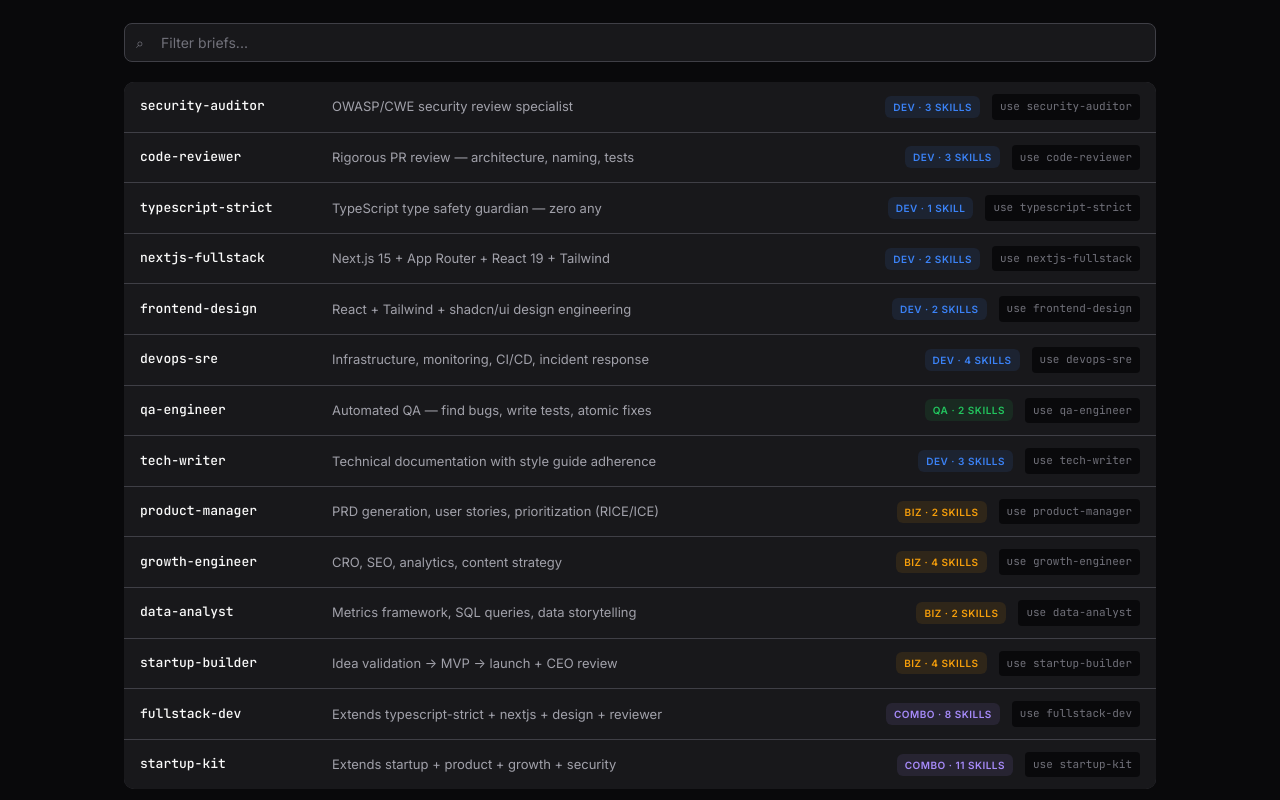
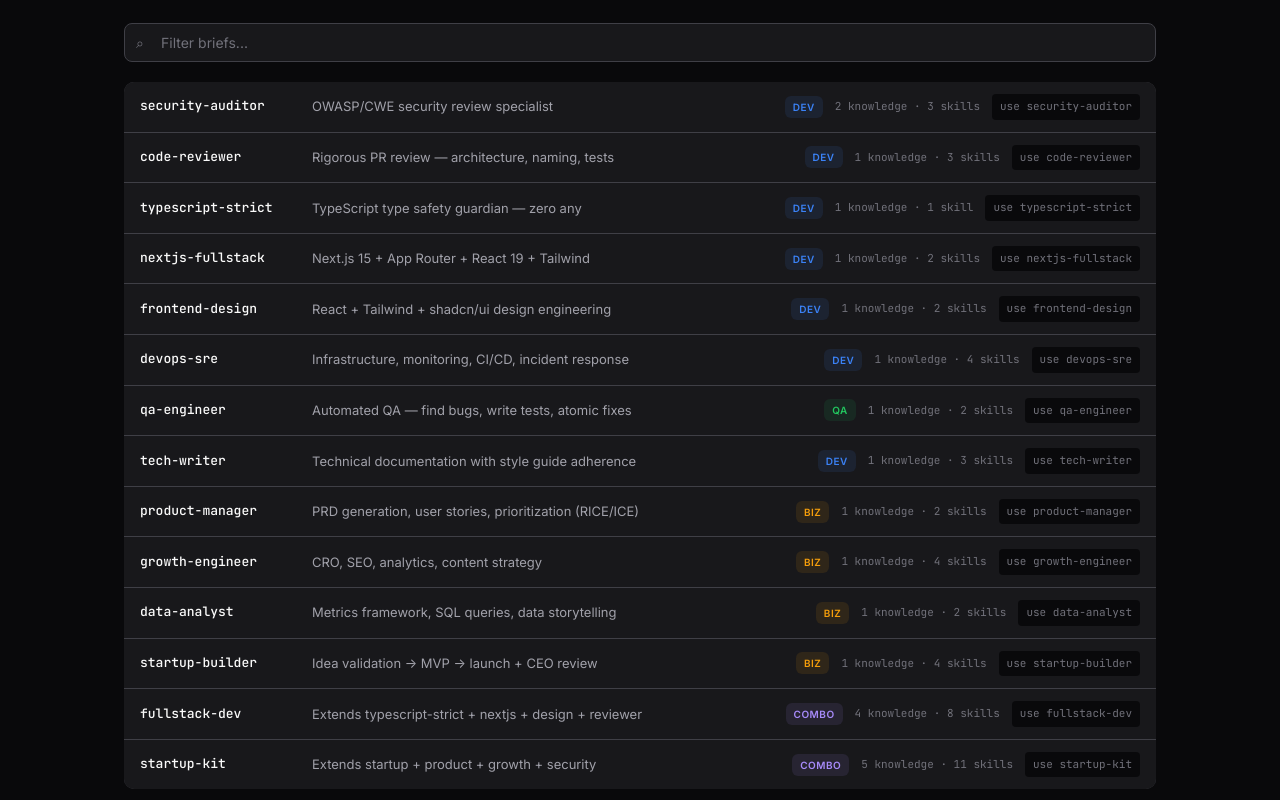
Before and after one commit to 0xranx/agentbrief, a website: page site/index.html in a window 1280 px wide. Shown: the part 780-1580 px from the top of the page. Drawn offline with Linux system fonts and the light colour scheme.

Commit message:
v0.1.1: Strip HTML comments from compilation, show knowledge+skills on website
Fixes:
- Compiler strips HTML comments from personality.md before compilation
  (init template guides like <!-- Write 1-2 sentences --> no longer leak to agents)
- Website brief listing now shows "N knowledge · N skills" instead of just skill count

Version bump to 0.1.1 for npm publish.

Co-Authored-By: Claude Opus 4.6 (1M context) <noreply@anthropic.com>

```diff
--- a/package.json
+++ b/package.json
@@ -1,6 +1,6 @@
 {
   "name": "agentbrief",
-  "version": "0.1.0",
+  "version": "0.1.1",
   "description": "Pluggable role definitions for AI coding agents",
   "type": "module",
   "main": "./dist/index.js",
--- a/site/index.html
+++ b/site/index.html
@@ -81,7 +81,7 @@ nav .nav-links a:hover{color:var(--text)}
 
 /* Brief List */
 .brief-list{display:flex;flex-direction:column;gap:1px;background:var(--border);border-radius:var(--radius);overflow:hidden}
-.brief-item{display:grid;grid-template-columns:180px 1fr auto auto;gap:12px;align-items:center;padding:12px 16px;background:var(--surface);transition:background .1s;cursor:default}
+.brief-item{display:grid;grid-template-columns:160px 1fr auto auto auto;gap:12px;align-items:center;padding:12px 16px;background:var(--surface);transition:background .1s;cursor:default}
 .brief-item:hover{background:var(--surface2)}
 .brief-item .bi-name{font-family:var(--mono);font-size:13px;font-weight:500;white-space:nowrap}
 .brief-item .bi-desc{font-size:13px;color:var(--muted);white-space:nowrap;overflow:hidden;text-overflow:ellipsis}
@@ -90,6 +90,7 @@ nav .nav-links a:hover{color:var(--text)}
 .bi-tag.biz{background:var(--orange-dim);color:var(--orange)}
 .bi-tag.qa{background:var(--green-dim);color:var(--green)}
 .bi-tag.combo{background:var(--purple-dim);color:var(--purple)}
+.brief-item .bi-layers{font-family:var(--mono);font-size:11px;color:var(--dim);white-space:nowrap}
 .brief-item .bi-cmd{font-family:var(--mono);font-size:11px;color:var(--dim);background:var(--bg);padding:4px 8px;border-radius:4px;white-space:nowrap;cursor:pointer;transition:color .1s}
 .brief-item .bi-cmd:hover{color:var(--accent)}
 
@@ -125,7 +126,7 @@ footer a:hover{color:var(--muted)}
 @media(max-width:768px){
   .engines{grid-template-columns:1fr 1fr}
   .brief-item{grid-template-columns:1fr auto}
-  .brief-item .bi-desc,.brief-item .bi-cmd{display:none}
+  .brief-item .bi-desc,.brief-item .bi-cmd,.brief-item .bi-layers{display:none}
   .sources{grid-template-columns:1fr}
 }
 @media(max-width:480px){
@@ -185,20 +186,20 @@ footer a:hover{color:var(--muted)}
   </div>
 
   <div class="brief-list" id="brief-list">
-    <div class="brief-item" data-name="security-auditor" data-cat="dev"><span class="bi-name">security-auditor</span><span class="bi-desc">OWASP/CWE security review specialist</span><span class="bi-tag dev">dev · 3 skills</span><span class="bi-cmd" onclick="copyCmd(this)">use security-auditor</span></div>
-    <div class="brief-item" data-name="code-reviewer" data-cat="dev"><span class="bi-name">code-reviewer</span><span class="bi-desc">Rigorous PR review — architecture, naming, tests</span><span class="bi-tag dev">dev · 3 skills</span><span class="bi-cmd" onclick="copyCmd(this)">use code-reviewer</span></div>
-    <div class="brief-item" data-name="typescript-strict" data-cat="dev"><span class="bi-name">typescript-strict</span><span class="bi-desc">TypeScript type safety guardian — zero any</span><span class="bi-tag dev">dev · 1 skill</span><span class="bi-cmd" onclick="copyCmd(this)">use typescript-strict</span></div>
-    <div class="brief-item" data-name="nextjs-fullstack" data-cat="dev"><span class="bi-name">nextjs-fullstack</span><span class="bi-desc">Next.js 15 + App Router + React 19 + Tailwind</span><span class="bi-tag dev">dev · 2 skills</span><span class="bi-cmd" onclick="copyCmd(this)">use nextjs-fullstack</span></div>
-    <div class="brief-item" data-name="frontend-design" data-cat="dev"><span class="bi-name">frontend-design</span><span class="bi-desc">React + Tailwind + shadcn/ui design engineering</span><span class="bi-tag dev">dev · 2 skills</span><span class="bi-cmd" onclick="copyCmd(this)">use frontend-design</span></div>
-    <div class="brief-item" data-name="devops-sre" data-cat="dev"><span class="bi-name">devops-sre</span><span class="bi-desc">Infrastructure, monitoring, CI/CD, incident response</span><span class="bi-tag dev">dev · 4 skills</span><span class="bi-cmd" onclick="copyCmd(this)">use devops-sre</span></div>
-    <div class="brief-item" data-name="qa-engineer" data-cat="qa"><span class="bi-name">qa-engineer</span><span class="bi-desc">Automated QA — find bugs, write tests, atomic fixes</span><span class="bi-tag qa">qa · 2 skills</span><span class="bi-cmd" onclick="copyCmd(this)">use qa-engineer</span></div>
-    <div class="brief-item" data-name="tech-writer" data-cat="dev"><span class="bi-name">tech-writer</span><span class="bi-desc">Technical documentation with style guide adherence</span><span class="bi-tag dev">dev · 3 skills</span><span class="bi-cmd" onclick="copyCmd(this)">use tech-writer</span></div>
-    <div class="brief-item" data-name="product-manager" data-cat="biz"><span class="bi-name">product-manager</span><span class="bi-desc">PRD generation, user stories, prioritization (RICE/ICE)</span><span class="bi-tag biz">biz · 2 skills</span><span class="bi-cmd" onclick="copyCmd(this)">use product-manager</span></div>
-    <div class="brief-item" data-name="growth-engineer" data-cat="biz"><span class="bi-name">growth-engineer</span><span class="bi-desc">CRO, SEO, analytics, content strategy</span><span class="bi-tag biz">biz · 4 skills</span><span class="bi-cmd" onclick="copyCmd(this)">use growth-engineer</span></div>
-    <div class="brief-item" data-name="data-analyst" data-cat="biz"><span class="bi-name">data-analyst</span><span class="bi-desc">Metrics framework, SQL queries, data storytelling</span><span class="bi-tag biz">biz · 2 skills</span><span class="bi-cmd" onclick="copyCmd(this)">use data-analyst</span></div>
-    <div class="brief-item" data-name="startup-builder" data-cat="biz"><span class="bi-name">startup-builder</span><span class="bi-desc">Idea validation → MVP → launch + CEO review</span><span class="bi-tag biz">biz · 4 skills</span><span class="bi-cmd" onclick="copyCmd(this)">use startup-builder</span></div>
-    <div class="brief-item" data-name="fullstack-dev" data-cat="combo"><span class="bi-name">fullstack-dev</span><span class="bi-desc">Extends typescript-strict + nextjs + design + reviewer</span><span class="bi-tag combo">combo · 8 skills</span><span class="bi-cmd" onclick="copyCmd(this)">use fullstack-dev</span></div>
-    <div class="brief-item" data-name="startup-kit" data-cat="combo"><span class="bi-name">startup-kit</span><span class="bi-desc">Extends startup + product + growth + security</span><span class="bi-tag combo">combo · 11 skills</span><span class="bi-cmd" onclick="copyCmd(this)">use startup-kit</span></div>
+    <div class="brief-item" data-name="security-auditor" data-cat="dev"><span class="bi-name">security-auditor</span><span class="bi-desc">OWASP/CWE security review specialist</span><span class="bi-tag dev">dev</span><span class="bi-layers">2 knowledge · 3 skills</span><span class="bi-cmd" onclick="copyCmd(this)">use security-auditor</span></div>
+    <div class="brief-item" data-name="code-reviewer" data-cat="dev"><span class="bi-name">code-reviewer</span><span class="bi-desc">Rigorous PR review — architecture, naming, tests</span><span class="bi-tag dev">dev</span><span class="bi-layers">1 knowledge · 3 skills</span><span class="bi-cmd" onclick="copyCmd(this)">use code-reviewer</span></div>
+    <div class="brief-item" data-name="typescript-strict" data-cat="dev"><span class="bi-name">typescript-strict</span><span class="bi-desc">TypeScript type safety guardian — zero any</span><span class="bi-tag dev">dev</span><span class="bi-layers">1 knowledge · 1 skill</span><span class="bi-cmd" onclick="copyCmd(this)">use typescript-strict</span></div>
+    <div class="brief-item" data-name="nextjs-fullstack" data-cat="dev"><span class="bi-name">nextjs-fullstack</span><span class="bi-desc">Next.js 15 + App Router + React 19 + Tailwind</span><span class="bi-tag dev">dev</span><span class="bi-layers">1 knowledge · 2 skills</span><span class="bi-cmd" onclick="copyCmd(this)">use nextjs-fullstack</span></div>
+    <div class="brief-item" data-name="frontend-design" data-cat="dev"><span class="bi-name">frontend-design</span><span class="bi-desc">React + Tailwind + shadcn/ui design engineering</span><span class="bi-tag dev">dev</span><span class="bi-layers">1 knowledge · 2 skills</span><span class="bi-cmd" onclick="copyCmd(this)">use frontend-design</span></div>
+    <div class="brief-item" data-name="devops-sre" data-cat="dev"><span class="bi-name">devops-sre</span><span class="bi-desc">Infrastructure, monitoring, CI/CD, incident response</span><span class="bi-tag dev">dev</span><span class="bi-layers">1 knowledge · 4 skills</span><span class="bi-cmd" onclick="copyCmd(this)">use devops-sre</span></div>
+    <div class="brief-item" data-name="qa-engineer" data-cat="qa"><span class="bi-name">qa-engineer</span><span class="bi-desc">Automated QA — find bugs, write tests, atomic fixes</span><span class="bi-tag qa">qa</span><span class="bi-layers">1 knowledge · 2 skills</span><span class="bi-cmd" onclick="copyCmd(this)">use qa-engineer</span></div>
+    <div class="brief-item" data-name="tech-writer" data-cat="dev"><span class="bi-name">tech-writer</span><span class="bi-desc">Technical documentation with style guide adherence</span><span class="bi-tag dev">dev</span><span class="bi-layers">1 knowledge · 3 skills</span><span class="bi-cmd" onclick="copyCmd(this)">use tech-writer</span></div>
+    <div class="brief-item" data-name="product-manager" data-cat="biz"><span class="bi-name">product-manager</span><span class="bi-desc">PRD generation, user stories, prioritization (RICE/ICE)</span><span class="bi-tag biz">biz</span><span class="bi-layers">1 knowledge · 2 skills</span><span class="bi-cmd" onclick="copyCmd(this)">use product-manager</span></div>
+    <div class="brief-item" data-name="growth-engineer" data-cat="biz"><span class="bi-name">growth-engineer</span><span class="bi-desc">CRO, SEO, analytics, content strategy</span><span class="bi-tag biz">biz</span><span class="bi-layers">1 knowledge · 4 skills</span><span class="bi-cmd" onclick="copyCmd(this)">use growth-engineer</span></div>
+    <div class="brief-item" data-name="data-analyst" data-cat="biz"><span class="bi-name">data-analyst</span><span class="bi-desc">Metrics framework, SQL queries, data storytelling</span><span class="bi-tag biz">biz</span><span class="bi-layers">1 knowledge · 2 skills</span><span class="bi-cmd" onclick="copyCmd(this)">use data-analyst</span></div>
+    <div class="brief-item" data-name="startup-builder" data-cat="biz"><span class="bi-name">startup-builder</span><span class="bi-desc">Idea validation → MVP → launch + CEO review</span><span class="bi-tag biz">biz</span><span class="bi-layers">1 knowledge · 4 skills</span><span class="bi-cmd" onclick="copyCmd(this)">use startup-builder</span></div>
+    <div class="brief-item" data-name="fullstack-dev" data-cat="combo"><span class="bi-name">fullstack-dev</span><span class="bi-desc">Extends typescript-strict + nextjs + design + reviewer</span><span class="bi-tag combo">combo</span><span class="bi-layers">4 knowledge · 8 skills</span><span class="bi-cmd" onclick="copyCmd(this)">use fullstack-dev</span></div>
+    <div class="brief-item" data-name="startup-kit" data-cat="combo"><span class="bi-name">startup-kit</span><span class="bi-desc">Extends startup + product + growth + security</span><span class="bi-tag combo">combo</span><span class="bi-layers">5 knowledge · 11 skills</span><span class="bi-cmd" onclick="copyCmd(this)">use startup-kit</span></div>
   </div>
 </section>
 
--- a/src/cli.ts
+++ b/src/cli.ts
@@ -4,7 +4,7 @@ import { eject, init, list, preview, search, show, update, use } from "./index.j
 
 const program = new Command();
 
-program.name("agentbrief").description("Pluggable role definitions for AI coding agents").version("0.1.0");
+program.name("agentbrief").description("Pluggable role definitions for AI coding agents").version("0.1.1");
 
 program.addHelpText(
 	"after",
--- a/src/compiler.ts
+++ b/src/compiler.ts
@@ -144,7 +144,10 @@ function buildHeader(spec: BriefSpec, mode: CompileMode): string {
 }
 
 function buildPersonality(personality: string, mode: CompileMode): string {
-	const trimmed = personality.trim();
+	// Strip HTML comments (used as authoring guides in templates)
+	const stripped = personality.replace(/<!--[\s\S]*?-->/g, "").trim();
+	// Collapse multiple blank lines left after stripping
+	const trimmed = stripped.replace(/\n{3,}/g, "\n\n").trim();
 	if (!trimmed) return "";
 
 	if (mode === "full") return trimmed;
```
Also changed, not shown: 1 other file.
